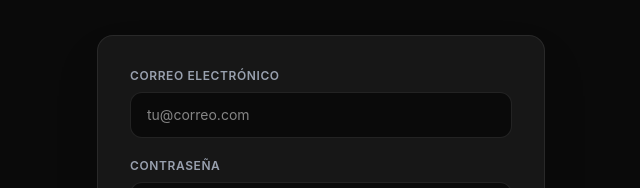
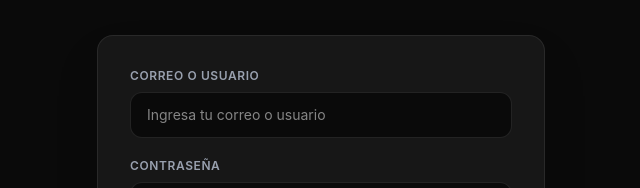
Before and after one commit to vixentres/hsupromo, a React (Vite) app: page /promotor/login in a window 1280 px wide. Shown: the part 369-557 px from the top of the page, without its empty margins (319-959 px from the left). Built offline with nearby package versions, Linux system fonts and the light colour scheme.

Commit message:
fix: allow non-email usernames in login form

```diff
--- a/src/pages/PromoterLogin.tsx
+++ b/src/pages/PromoterLogin.tsx
@@ -106,16 +106,16 @@ export default function PromoterLogin() {
           <form onSubmit={handleSubmit} className="space-y-5 relative z-10">
             <div>
               <label className="text-xs font-semibold text-gray-400 uppercase tracking-wider block mb-2">
-                Correo electrónico
+                Correo o Usuario
               </label>
               <input
-                type="email"
+                type="text"
                 name="email"
                 autoComplete="email"
                 value={correo}
                 onChange={e => setCorreo(e.target.value)}
                 className="w-full bg-neutral-950 border border-white/10 rounded-xl px-4 py-3 text-sm focus:border-red-500/60 focus:ring-1 focus:ring-red-500/20 outline-none transition-all text-white"
-                placeholder="tu@correo.com"
+                placeholder="Ingresa tu correo o usuario"
                 required
               />
             </div>
```
